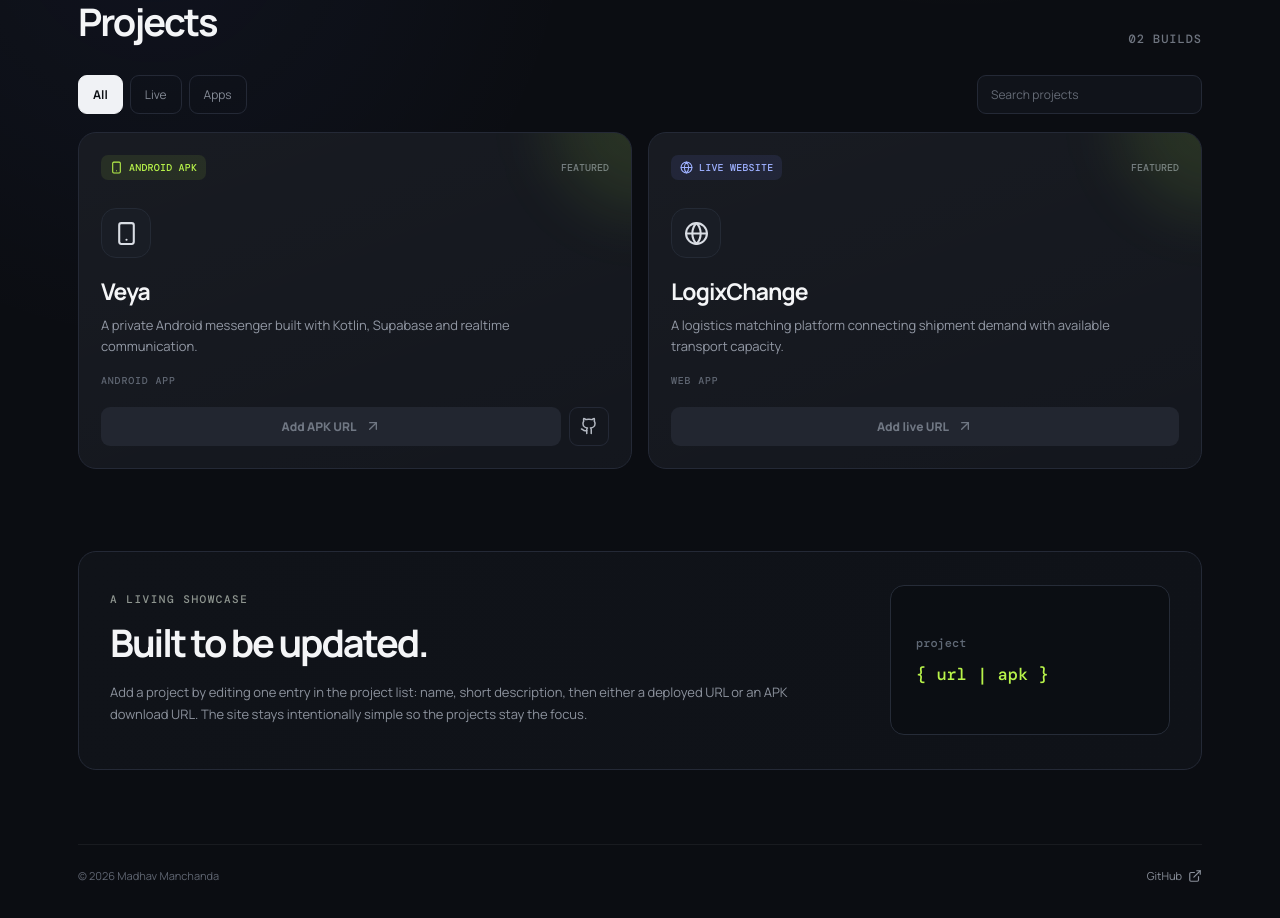
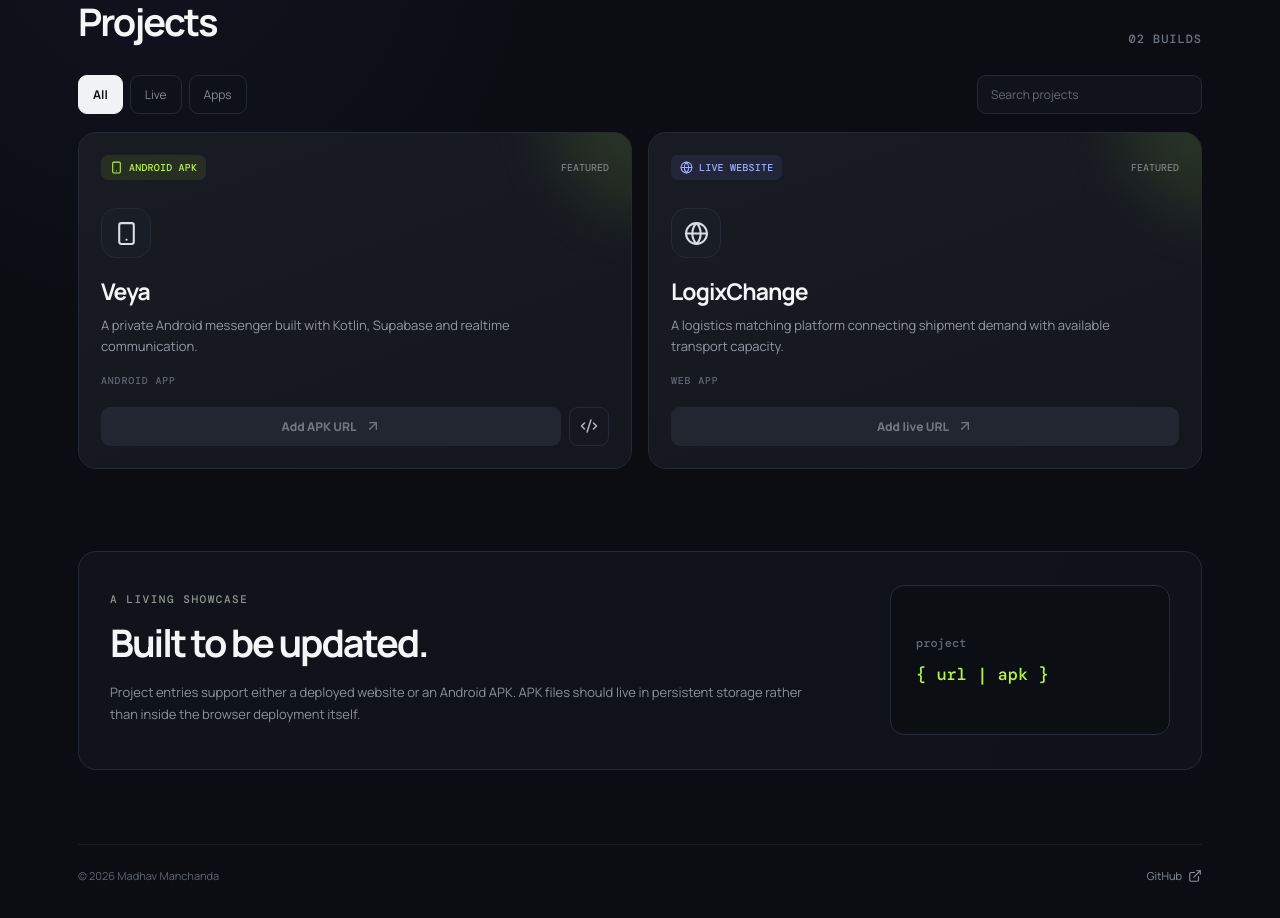
Before and after one commit to madhav-manchanda/MyAllProjectDisplay, a React (Vite) app: page / in a window 1280 px wide. Shown: the part 680-1598 px from the top of the page. Built offline with nearby package versions, Linux system fonts and the light colour scheme.

Commit message:
fix: replace unavailable lucide Github export

```diff
--- a/src/main.jsx
+++ b/src/main.jsx
@@ -5,7 +5,7 @@ import {
   Boxes,
   Download,
   ExternalLink,
-  Github,
+  Code2,
   Globe,
   Menu,
   Smartphone,
@@ -44,13 +44,11 @@ function App() {
   const [filter, setFilter] = useState('All')
   const [mobileOpen, setMobileOpen] = useState(false)
 
-  const visible = useMemo(() => {
-    return projects.filter((project) => {
-      const matchesFilter = filter === 'All' || (filter === 'Apps' ? project.type === 'APK' : project.type === 'Live')
-      const haystack = `${project.name} ${project.description}`.toLowerCase()
-      return matchesFilter && haystack.includes(query.toLowerCase())
-    })
-  }, [filter, query])
+  const visible = useMemo(() => projects.filter((project) => {
+    const matchesFilter = filter === 'All' || (filter === 'Apps' ? project.type === 'APK' : project.type === 'Live')
+    const haystack = `${project.name} ${project.description}`.toLowerCase()
+    return matchesFilter && haystack.includes(query.toLowerCase())
+  }), [filter, query])
 
   return (
     <div className="site-shell">
@@ -86,25 +84,16 @@ function App() {
 
         <section className="project-section" id="projects">
           <div className="section-head">
-            <div>
-              <p className="section-kicker">Selected work</p>
-              <h2>Projects</h2>
-            </div>
+            <div><p className="section-kicker">Selected work</p><h2>Projects</h2></div>
             <div className="project-count">{projects.length.toString().padStart(2, '0')} builds</div>
           </div>
-
           <div className="toolbar">
             <div className="filter-group">
-              {['All', 'Live', 'Apps'].map((item) => (
-                <button key={item} className={filter === item ? 'filter active' : 'filter'} onClick={() => setFilter(item)}>{item}</button>
-              ))}
+              {['All', 'Live', 'Apps'].map((item) => <button key={item} className={filter === item ? 'filter active' : 'filter'} onClick={() => setFilter(item)}>{item}</button>)}
             </div>
             <input value={query} onChange={(e) => setQuery(e.target.value)} placeholder="Search projects" aria-label="Search projects" />
           </div>
-
-          <div className="project-grid">
-            {visible.map((project) => <ProjectCard key={project.id} project={project} />)}
-          </div>
+          <div className="project-grid">{visible.map((project) => <ProjectCard key={project.id} project={project} />)}</div>
           {visible.length === 0 && <div className="empty-state">No projects match that search.</div>}
         </section>
 
@@ -113,12 +102,9 @@ function App() {
             <div>
               <p className="section-kicker">A living showcase</p>
               <h2>Built to be updated.</h2>
-              <p>Add a project by editing one entry in the project list: name, short description, then either a deployed URL or an APK download URL. The site stays intentionally simple so the projects stay the focus.</p>
+              <p>Project entries support either a deployed website or an Android APK. APK files should live in persistent storage rather than inside the browser deployment itself.</p>
             </div>
-            <div className="about-code">
-              <span>project</span>
-              <strong>{'{ url | apk }'}</strong>
-            </div>
+            <div className="about-code"><span>project</span><strong>{'{ url | apk }'}</strong></div>
           </div>
         </section>
       </main>
@@ -151,10 +137,8 @@ function ProjectCard({ project }) {
           <a className="card-primary" href={actionUrl} target={isApk ? undefined : '_blank'} rel={isApk ? undefined : 'noreferrer'} download={isApk ? true : undefined}>
             {isApk ? <><Download size={16} /> Download APK</> : <><ExternalLink size={16} /> Open project</>}
           </a>
-        ) : (
-          <span className="card-primary disabled">Add {isApk ? 'APK URL' : 'live URL'}<ArrowUpRight size={16} /></span>
-        )}
-        {project.github && <a className="github-link" href={project.github} target="_blank" rel="noreferrer" aria-label={`${project.name} source code`}><Github size={18} /></a>}
+        ) : <span className="card-primary disabled">Add {isApk ? 'APK URL' : 'live URL'}<ArrowUpRight size={16} /></span>}
+        {project.github && <a className="github-link" href={project.github} target="_blank" rel="noreferrer" aria-label={`${project.name} source code`}><Code2 size={18} /></a>}
       </div>
     </article>
   )
```
